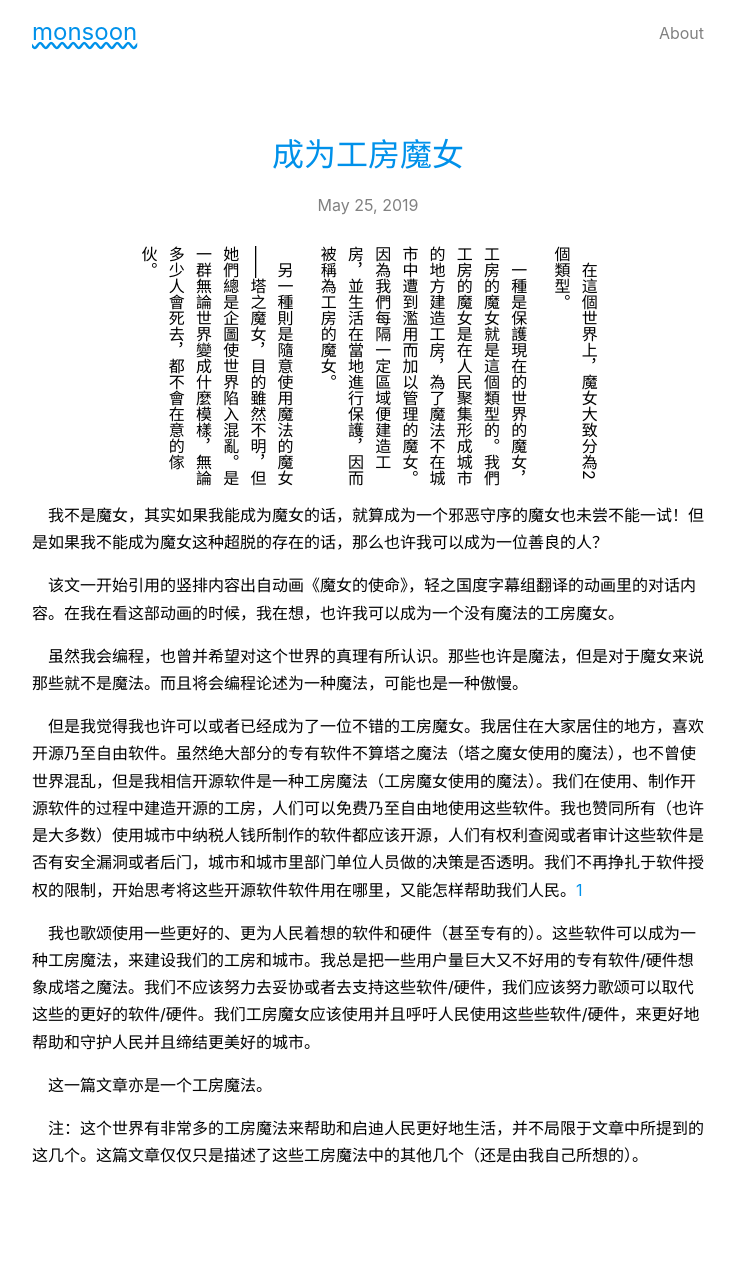
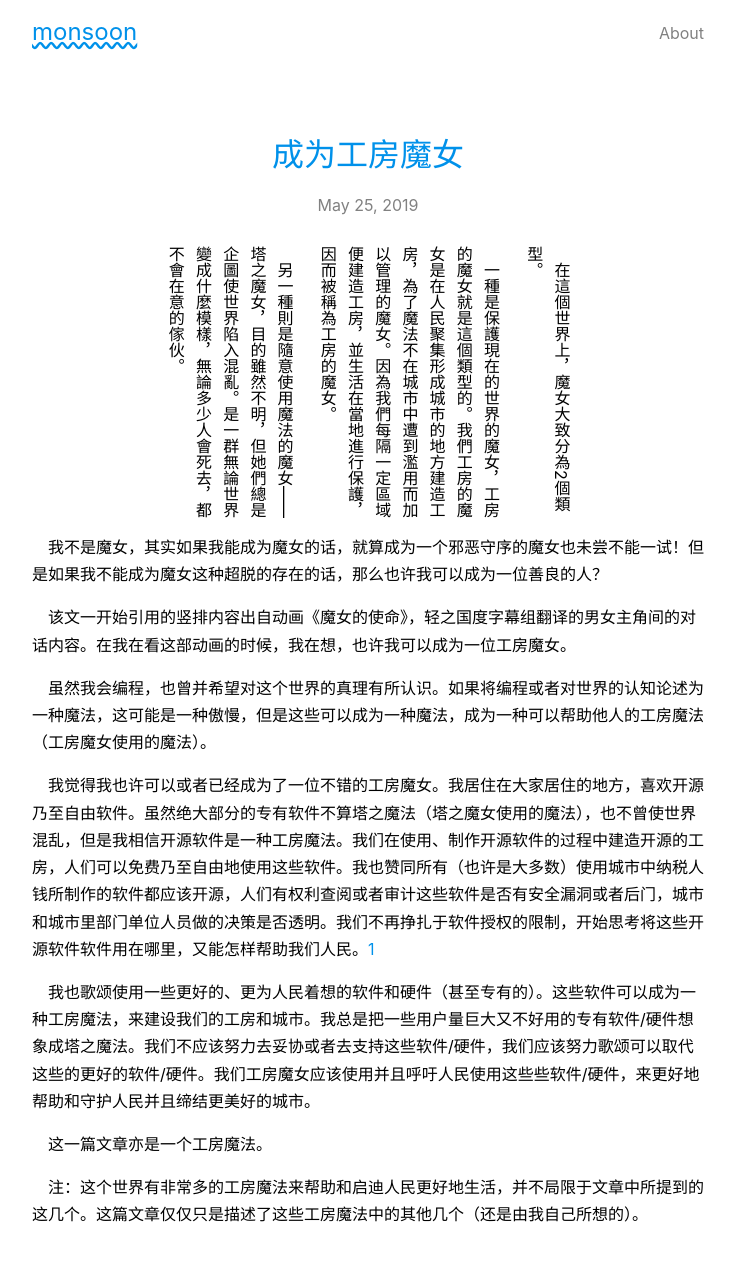
Before and after one commit to youxiaojie/floating-cat.github.io, a Jekyll site: the page built from _posts/2019-05-25-cheng-wei-gong-fang-mo-nv.md, in a window 1280 px wide. Shown: the whole page, without its empty margins (272-1007 px from the left). Built offline with Jekyll 4.4.1, drawn with Linux system fonts in a browser that asks for light colours; comment, search, counter and statistics services are not loaded; before the commit the page ends 1205 px from its top, so only the background shows below that.

Commit message:
Tweak post "成为工房魔女"

```diff
--- a/_posts/2019-05-25-cheng-wei-gong-fang-mo-nv.md
+++ b/_posts/2019-05-25-cheng-wei-gong-fang-mo-nv.md
@@ -22,11 +22,11 @@ published: true
 
 我不是魔女，其实如果我能成为魔女的话，就算成为一个邪恶守序的魔女也未尝不能一试！但是如果我不能成为魔女这种超脱的存在的话，那么也许我可以成为一位善良的人？
 
-该文一开始引用的竖排内容出自动画《魔女的使命》，轻之国度字幕组翻译的动画里的对话内容。在我在看这部动画的时候，我在想，也许我可以成为一个没有魔法的工房魔女。
+该文一开始引用的竖排内容出自动画《魔女的使命》，轻之国度字幕组翻译的男女主角间的对话内容。在我在看这部动画的时候，我在想，也许我可以成为一位工房魔女。
 
-虽然我会编程，也曾并希望对这个世界的真理有所认识。那些也许是魔法，但是对于魔女来说那些就不是魔法。而且将会编程论述为一种魔法，可能也是一种傲慢。
+虽然我会编程，也曾并希望对这个世界的真理有所认识。如果将编程或者对世界的认知论述为一种魔法，这可能是一种傲慢，但是这些可以成为一种魔法，成为一种可以帮助他人的工房魔法（工房魔女使用的魔法）。
 
-但是我觉得我也许可以或者已经成为了一位不错的工房魔女。我居住在大家居住的地方，喜欢开源乃至自由软件。虽然绝大部分的专有软件不算塔之魔法（塔之魔女使用的魔法），也不曾使世界混乱，但是我相信开源软件是一种工房魔法（工房魔女使用的魔法）。我们在使用、制作开源软件的过程中建造开源的工房，人们可以免费乃至自由地使用这些软件。我也赞同所有（也许是大多数）使用城市中纳税人钱所制作的软件都应该开源，人们有权利查阅或者审计这些软件是否有安全漏洞或者后门，城市和城市里部门单位人员做的决策是否透明。我们不再挣扎于软件授权的限制，开始思考将这些开源软件软件用在哪里，又能怎样帮助我们人民。[1]
+我觉得我也许可以或者已经成为了一位不错的工房魔女。我居住在大家居住的地方，喜欢开源乃至自由软件。虽然绝大部分的专有软件不算塔之魔法（塔之魔女使用的魔法），也不曾使世界混乱，但是我相信开源软件是一种工房魔法。我们在使用、制作开源软件的过程中建造开源的工房，人们可以免费乃至自由地使用这些软件。我也赞同所有（也许是大多数）使用城市中纳税人钱所制作的软件都应该开源，人们有权利查阅或者审计这些软件是否有安全漏洞或者后门，城市和城市里部门单位人员做的决策是否透明。我们不再挣扎于软件授权的限制，开始思考将这些开源软件软件用在哪里，又能怎样帮助我们人民。[1]
 
 我也歌颂使用一些更好的、更为人民着想的软件和硬件（甚至专有的）。这些软件可以成为一种工房魔法，来建设我们的工房和城市。我总是把一些用户量巨大又不好用的专有软件/硬件想象成塔之魔法。我们不应该努力去妥协或者去支持这些软件/硬件，我们应该努力歌颂可以取代这些的更好的软件/硬件。我们工房魔女应该使用并且呼吁人民使用这些些软件/硬件，来更好地帮助和守护人民并且缔结更美好的城市。
 
--- a/assets/stylesheets/main.sass
+++ b/assets/stylesheets/main.sass
@@ -64,7 +64,7 @@ h1, h2, h3, h2, h5, h6
     -webkit-writing-mode: vertical-rl
     -ms-writing-mode: vertical-rl
     margin: 0 auto
-    height: 15em
+    height: 17em
   ol
     line-height: 1.7em
     list-style-type: hiragana
```
